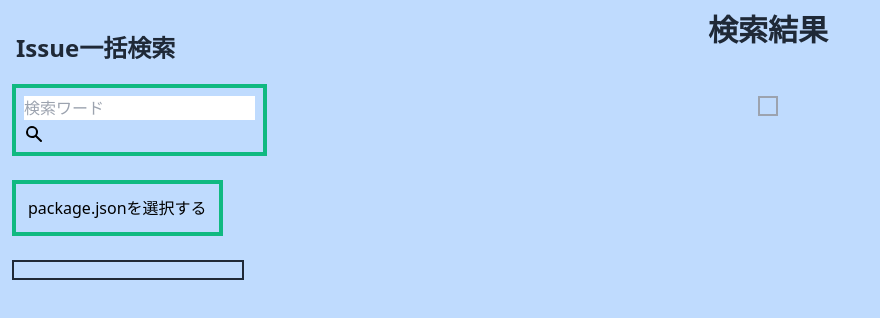
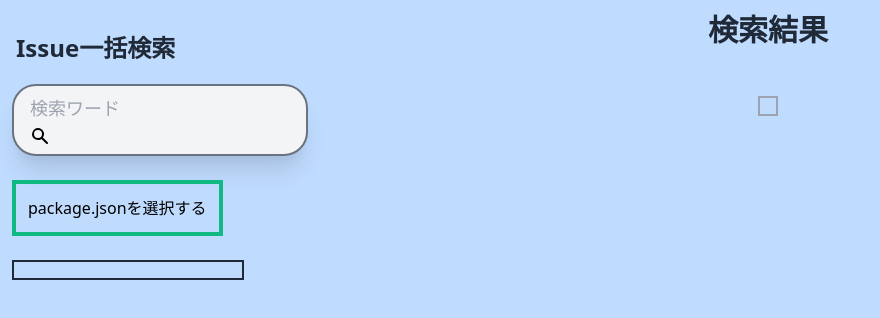
Before and after one commit to zd613/issue-ikkatsu-kensaku, a Nuxt app: page /search in a window 1280 px wide. Shown: the top 318 px of the page, without its empty margins (0-880 px from the left). Built offline with nearby package versions, Linux system fonts and the light colour scheme.

Commit message:
検索ボックスのデザイン修正

```diff
--- a/components/SearchBox.vue
+++ b/components/SearchBox.vue
@@ -1,12 +1,27 @@
 <template>
-  <div class="border-4 border-green-500 p-2 inline-block">
+  <div
+    class="
+      border-2 border-gray-500
+      px-4
+      py-2
+      inline-block
+      bg-gray-100
+      rounded-3xl
+      shadow-xl
+      hover:shadow-2xl
+    "
+  >
     <input
       type="text"
       placeholder="検索ワード"
       v-model="internalSearchWord"
       @keydown.enter="search"
+      class="bg-gray-100 focus:outline-none text-lg"
+      autocomplete="on"
     />
-    <IconSearch class="cursor-pointer" @click="search" />
+    <button @click="search">
+      <IconSearch class="teaxt-green-800" />
+    </button>
   </div>
 </template>
 
```
